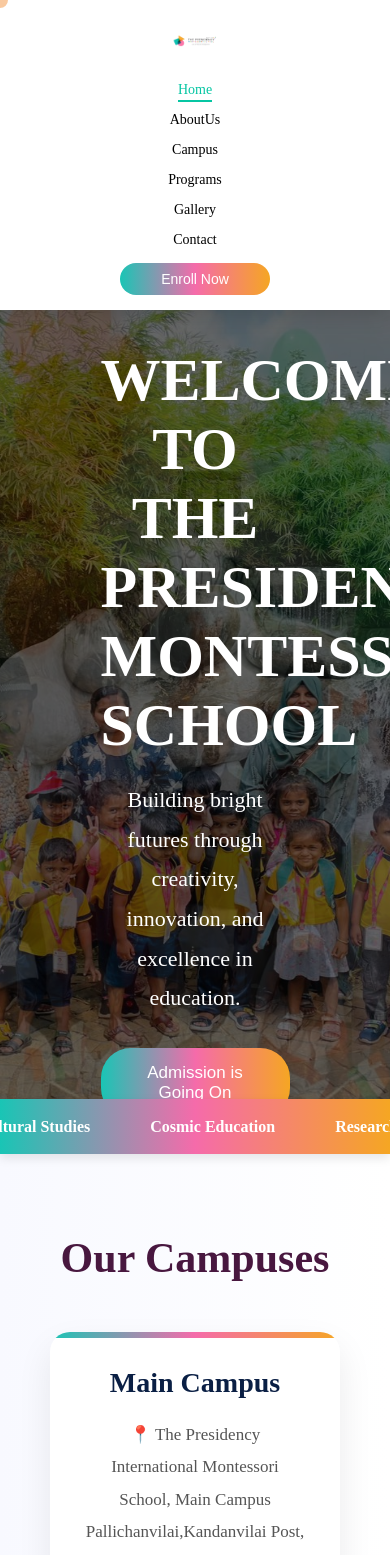
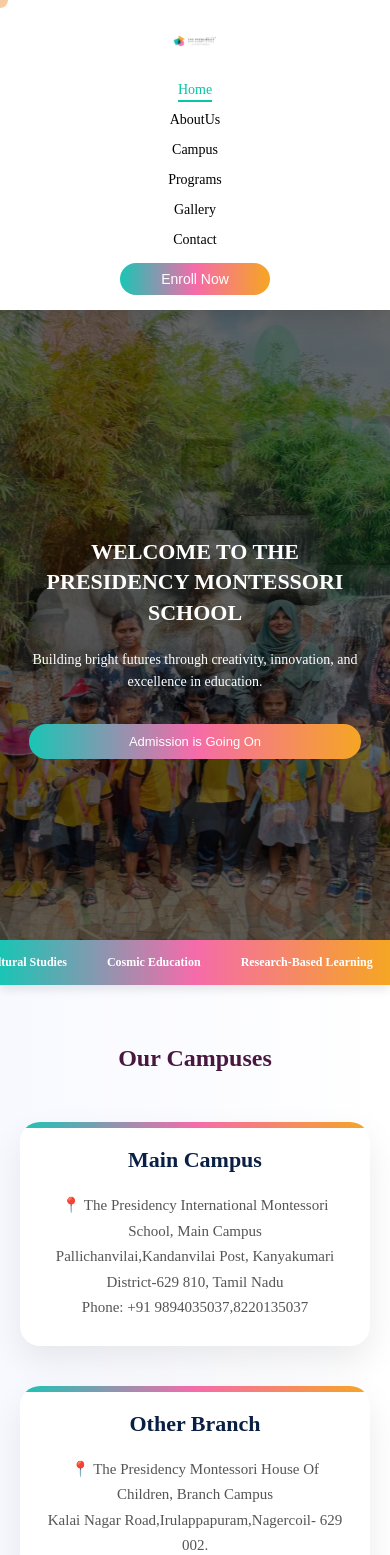
Before and after one commit to rajalingamg-12/Presidency_pro, a React (Create React App) app: page / in a window 390 px wide. Shown: the top 1555 px of the page. Built offline with nearby package versions, Linux system fonts and the light colour scheme.

Commit message:
Updated Home.css media query

```diff
--- a/src/pages/home/Home.css
+++ b/src/pages/home/Home.css
@@ -491,3 +491,190 @@ background: linear-gradient(
     transform: translateX(0);
   }
 }
+/* =========================
+   Tablet View (max-width: 992px)
+========================= */
+@media (max-width: 992px) {
+  .hero-content {
+    width: 85%;
+  }
+
+  .hero-content h1 {
+    font-size: 42px;
+  }
+
+  .hero-content p {
+    font-size: 18px;
+  }
+
+  .hero-buttons button {
+    padding: 12px 24px;
+    font-size: 15px;
+  }
+
+  .campus-card {
+    width: 100%;
+    max-width: 500px;
+  }
+
+  .flip-card {
+    width: 300px;
+    height: 250px;
+  }
+
+  .celebration-card {
+    width: 300px;
+  }
+
+  .celebration-card img {
+    height: 220px;
+  }
+
+  .campus-title,
+  .program-title,
+  .celebration-title {
+    font-size: 35px;
+  }
+}
+
+/* =========================
+   Mobile View (max-width: 768px)
+========================= */
+@media (max-width: 768px) {
+  .hero-section {
+    height: 80vh;
+    padding: 20px;
+  }
+
+  .hero-content {
+    width: 95%;
+  }
+
+  .hero-content h1 {
+    font-size: 28px;
+    line-height: 1.4;
+  }
+
+  .hero-content p {
+    font-size: 16px;
+    line-height: 1.6;
+  }
+
+  .hero-buttons {
+    flex-direction: column;
+    gap: 15px;
+  }
+
+  .hero-buttons button {
+    width: 100%;
+    padding: 12px;
+    font-size: 14px;
+  }
+
+  .skills-marquee {
+    height: 45px;
+    margin-top: -45px;
+  }
+
+  .skills-track span {
+    font-size: 14px;
+    margin: 0 20px;
+  }
+
+  .campus-section,
+  .programs-section,
+  .celebrations-section {
+    padding: 60px 20px;
+  }
+
+  .campus-title,
+  .program-title,
+  .celebration-title {
+    font-size: 28px;
+  }
+
+  .campus-card {
+    width: 100%;
+    padding: 25px;
+  }
+
+  .campus-card h2 {
+    font-size: 22px;
+  }
+
+  .campus-card p {
+    font-size: 15px;
+    line-height: 1.7;
+  }
+
+  .flip-container {
+    flex-direction: column;
+    align-items: center;
+  }
+
+  .flip-card {
+    width: 100%;
+    max-width: 320px;
+    height: 240px;
+  }
+
+  .flip-card-front h2,
+  .flip-card-back h2 {
+    font-size: 22px;
+  }
+
+  .flip-para {
+    font-size: 18px;
+  }
+
+  .celebration-container {
+    flex-direction: column;
+    align-items: center;
+  }
+
+  .celebration-card {
+    width: 100%;
+    max-width: 340px;
+  }
+
+  .celebration-card img {
+    height: 200px;
+  }
+
+  .celebration-content h2 {
+    font-size: 20px;
+  }
+
+  .celebration-content p {
+    font-size: 14px;
+    line-height: 1.6;
+  }
+}
+
+/* =========================
+   Small Mobile (max-width: 480px)
+========================= */
+@media (max-width: 480px) {
+  .hero-content h1 {
+    font-size: 22px;
+  }
+
+  .hero-content p {
+    font-size: 14px;
+  }
+
+  .hero-buttons button {
+    font-size: 13px;
+    padding: 10px;
+  }
+
+  .campus-title,
+  .program-title,
+  .celebration-title {
+    font-size: 24px;
+  }
+
+  .skills-track span {
+    font-size: 12px;
+  }
+}
```
